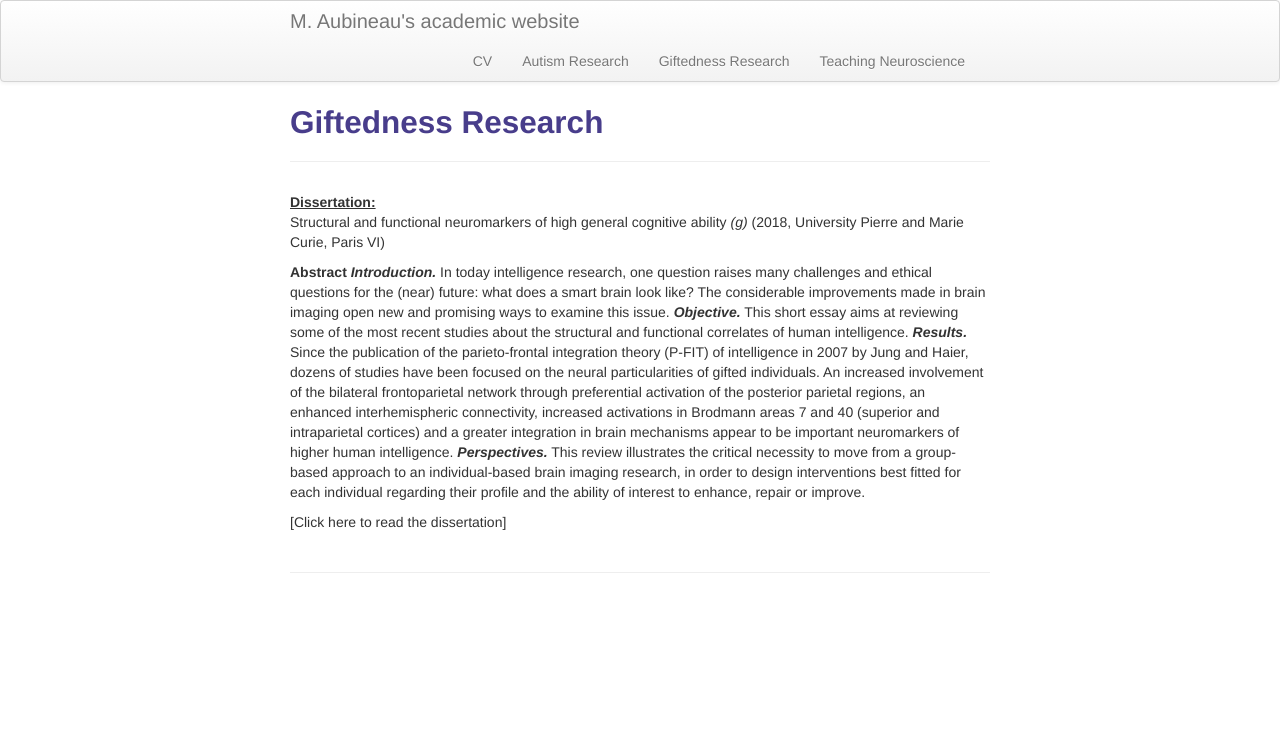
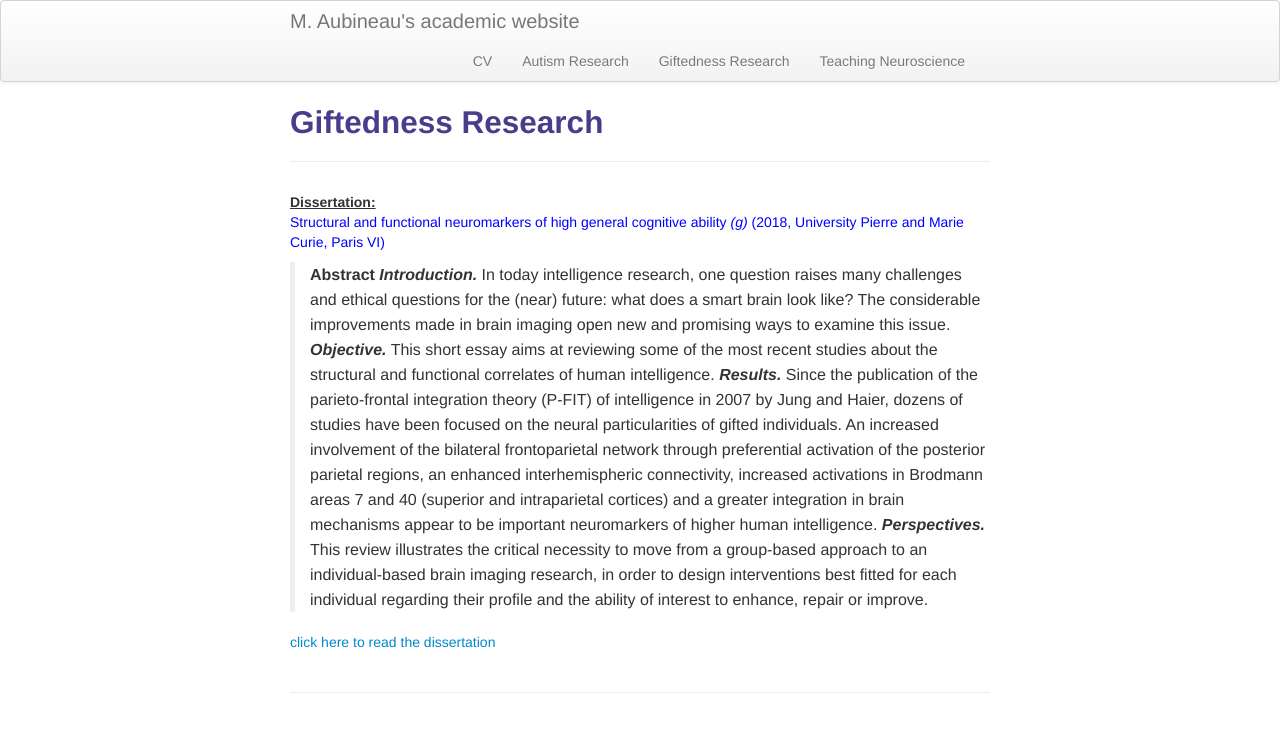
Before and after one commit to morgane-aubineau/My_personal_website, a Jekyll site: the page built from pages/Giftedness_Research.md, in a window 1280 px wide. Shown: the top 732 px of the page. Built offline with Jekyll 4.4.1, drawn with Linux system fonts in a browser that asks for light colours.

Commit message:
Update Giftedness_Research.md

```diff
--- a/pages/Giftedness_Research.md
+++ b/pages/Giftedness_Research.md
@@ -4,8 +4,8 @@ title: Giftedness Research
 description: Giftedness research page
 ---
 <ins>**Dissertation:**</ins><br>
-Structural and functional neuromarkers of high general cognitive ability *(g)* (2018, University Pierre and Marie Curie, Paris VI)
+<span style="color:blue">Structural and functional neuromarkers of high general cognitive ability *(g)* (2018, University Pierre and Marie Curie, Paris VI)</span>
 
-**Abstract** _**Introduction.**_ In today intelligence research, one question raises many challenges and ethical questions for the (near) future: what does a smart brain look like? The considerable improvements made in brain imaging open new and promising ways to examine this issue. _**Objective.**_ This short essay aims at reviewing some of the most recent studies about the structural and functional correlates of human intelligence. _**Results.**_ Since the publication of the parieto-frontal integration theory (P-FIT) of intelligence in 2007 by Jung and Haier, dozens of studies have been focused on the neural particularities of gifted individuals. An increased involvement of the bilateral frontoparietal network through preferential activation of the posterior parietal regions, an enhanced interhemispheric connectivity, increased activations in Brodmann areas 7 and 40 (superior and intraparietal cortices) and a greater integration in brain mechanisms appear to be important neuromarkers of higher human intelligence. _**Perspectives.**_ This review illustrates the critical necessity to move from a group-based approach to an individual-based brain imaging research, in order to design interventions best fitted for each individual regarding their profile and the ability of interest to enhance, repair or improve.
+>**Abstract** _**Introduction.**_ In today intelligence research, one question raises many challenges and ethical questions for the (near) future: what does a smart brain look like? The considerable improvements made in brain imaging open new and promising ways to examine this issue. _**Objective.**_ This short essay aims at reviewing some of the most recent studies about the structural and functional correlates of human intelligence. _**Results.**_ Since the publication of the parieto-frontal integration theory (P-FIT) of intelligence in 2007 by Jung and Haier, dozens of studies have been focused on the neural particularities of gifted individuals. An increased involvement of the bilateral frontoparietal network through preferential activation of the posterior parietal regions, an enhanced interhemispheric connectivity, increased activations in Brodmann areas 7 and 40 (superior and intraparietal cortices) and a greater integration in brain mechanisms appear to be important neuromarkers of higher human intelligence. _**Perspectives.**_ This review illustrates the critical necessity to move from a group-based approach to an individual-based brain imaging research, in order to design interventions best fitted for each individual regarding their profile and the ability of interest to enhance, repair or improve.
 
-[Click here to read the dissertation]
+[click here to read the dissertation]({{BASE_PATH}}/pages/working_papers/Mémoire_Morgane_Aubineau_final.pdf)
```
